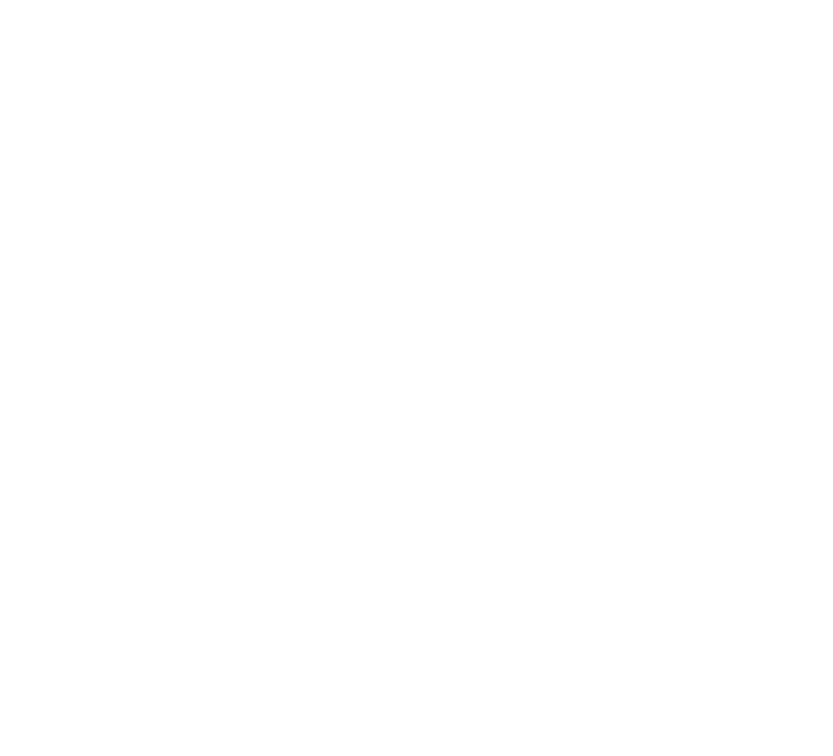
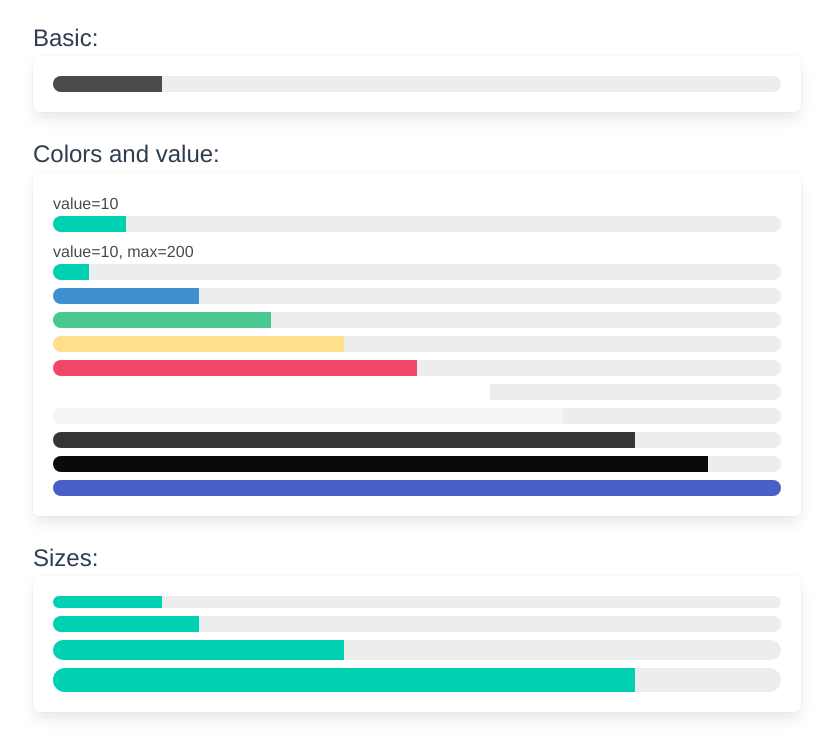
Before and after one commit to vue-bulma/bulma-ui, a Vue app: page /elements/Progress in a window 1280 px wide. Shown: the top 756 px of the page, without its empty margins (223-1056 px from the left). Built offline with nearby package versions, Linux system fonts and the light colour scheme.

Commit message:
add elements-progress

```diff
--- /dev/null
+++ b/examples/components/elements/Notification.vue
@@ -0,0 +1,82 @@
+<template>
+  <div class="container">
+    <span
+      id="Basic"
+      class="title"
+    >Basic:</span>
+    <vb-box>
+      <vb-notification>
+        Lorem ipsum dolor sit amet, consectetur
+        adipiscing elit lorem ipsum dolor. <strong>Pellentesque risus mi</strong>, tempus quis placerat ut, porta nec nulla. Vestibulum rhoncus ac ex sit amet fringilla. Nullam gravida purus diam, et dictum <a>felis venenatis</a> efficitur. Sit amet,
+        consectetur adipiscing elit
+      </vb-notification>
+    </vb-box>
+    <span
+      id="Colors"
+      class="title"
+    >Colors:</span>
+    <vb-box class="box-background">
+      <vb-notification color="primary">
+        Lorem ipsum dolor sit amet, consectetur
+        adipiscing elit lorem ipsum dolor. <strong>Pellentesque risus mi</strong>, tempus quis placerat ut, porta nec nulla. Vestibulum rhoncus ac ex sit amet fringilla. Nullam gravida purus diam, et dictum <a>felis venenatis</a> efficitur. Sit amet,
+        consectetur adipiscing elit
+      </vb-notification>
+      <vb-notification color="info">
+        Lorem ipsum dolor sit amet, consectetur
+        adipiscing elit lorem ipsum dolor. <strong>Pellentesque risus mi</strong>, tempus quis placerat ut, porta nec nulla. Vestibulum rhoncus ac ex sit amet fringilla. Nullam gravida purus diam, et dictum <a>felis venenatis</a> efficitur. Sit amet,
+        consectetur adipiscing elit
+      </vb-notification>
+      <vb-notification color="success">
+        Lorem ipsum dolor sit amet, consectetur
+        adipiscing elit lorem ipsum dolor. <strong>Pellentesque risus mi</strong>, tempus quis placerat ut, porta nec nulla. Vestibulum rhoncus ac ex sit amet fringilla. Nullam gravida purus diam, et dictum <a>felis venenatis</a> efficitur. Sit amet,
+        consectetur adipiscing elit
+      </vb-notification>
+      <vb-notification color="warning">
+        Lorem ipsum dolor sit amet, consectetur
+        adipiscing elit lorem ipsum dolor. <strong>Pellentesque risus mi</strong>, tempus quis placerat ut, porta nec nulla. Vestibulum rhoncus ac ex sit amet fringilla. Nullam gravida purus diam, et dictum <a>felis venenatis</a> efficitur. Sit amet,
+        consectetur adipiscing elit
+      </vb-notification>
+      <vb-notification color="danger">
+        Lorem ipsum dolor sit amet, consectetur
+        adipiscing elit lorem ipsum dolor. <strong>Pellentesque risus mi</strong>, tempus quis placerat ut, porta nec nulla. Vestibulum rhoncus ac ex sit amet fringilla. Nullam gravida purus diam, et dictum <a>felis venenatis</a> efficitur. Sit amet,
+        consectetur adipiscing elit
+      </vb-notification>
+      <vb-notification color="white">
+        Lorem ipsum dolor sit amet, consectetur
+        adipiscing elit lorem ipsum dolor. <strong>Pellentesque risus mi</strong>, tempus quis placerat ut, porta nec nulla. Vestibulum rhoncus ac ex sit amet fringilla. Nullam gravida purus diam, et dictum <a>felis venenatis</a> efficitur. Sit amet,
+        consectetur adipiscing elit
+      </vb-notification>
+      <vb-notification color="light">
+        Lorem ipsum dolor sit amet, consectetur
+        adipiscing elit lorem ipsum dolor. <strong>Pellentesque risus mi</strong>, tempus quis placerat ut, porta nec nulla. Vestibulum rhoncus ac ex sit amet fringilla. Nullam gravida purus diam, et dictum <a>felis venenatis</a> efficitur. Sit amet,
+        consectetur adipiscing elit
+      </vb-notification>
+      <vb-notification color="dark">
+        Lorem ipsum dolor sit amet, consectetur
+        adipiscing elit lorem ipsum dolor. <strong>Pellentesque risus mi</strong>, tempus quis placerat ut, porta nec nulla. Vestibulum rhoncus ac ex sit amet fringilla. Nullam gravida purus diam, et dictum <a>felis venenatis</a> efficitur. Sit amet,
+        consectetur adipiscing elit
+      </vb-notification>
+      <vb-notification color="black">
+        Lorem ipsum dolor sit amet, consectetur
+        adipiscing elit lorem ipsum dolor. <strong>Pellentesque risus mi</strong>, tempus quis placerat ut, porta nec nulla. Vestibulum rhoncus ac ex sit amet fringilla. Nullam gravida purus diam, et dictum <a>felis venenatis</a> efficitur. Sit amet,
+        consectetur adipiscing elit
+      </vb-notification>
+      <vb-notification color="link">
+        Lorem ipsum dolor sit amet, consectetur
+        adipiscing elit lorem ipsum dolor. <strong>Pellentesque risus mi</strong>, tempus quis placerat ut, porta nec nulla. Vestibulum rhoncus ac ex sit amet fringilla. Nullam gravida purus diam, et dictum <a>felis venenatis</a> efficitur. Sit amet,
+        consectetur adipiscing elit
+      </vb-notification>
+    </vb-box>
+  </div>
+</template>
+
+<script>
+export default {
+  name: 'NotificationExamples'
+}
+</script>
+<style>
+.box-background {
+  background-color: #ddf9fe !important;
+}
+</style>
--- /dev/null
+++ b/examples/components/elements/Progress.vue
@@ -0,0 +1,95 @@
+<template>
+  <div class="container">
+    <span
+      id="Basic"
+      class="title"
+    >Basic:</span>
+    <vb-box>
+      <vb-progress></vb-progress>
+    </vb-box>
+    <span
+      id="Colors"
+      class="title"
+    >Colors and value:</span>
+    <vb-box>
+      value=10
+      <vb-progress
+        color="primary"
+        value="10"
+      ></vb-progress>
+      value=10, max=200<vb-progress
+        color="primary"
+        value="10"
+        max="200"
+      ></vb-progress>
+      <vb-progress
+        color="info"
+        value="20"
+      ></vb-progress>
+      <vb-progress
+        color="success"
+        value="30"
+      ></vb-progress>
+      <vb-progress
+        color="warning"
+        value="40"
+      ></vb-progress>
+      <vb-progress
+        color="danger"
+        value="50"
+      ></vb-progress>
+      <vb-progress
+        color="white"
+        value="60"
+      ></vb-progress>
+      <vb-progress
+        color="light"
+        value="70"
+      ></vb-progress>
+      <vb-progress
+        color="dark"
+        value="80"
+      ></vb-progress>
+      <vb-progress
+        color="black"
+        value="90"
+      ></vb-progress>
+      <vb-progress
+        color="link"
+        value="100"
+      ></vb-progress>
+    </vb-box>
+    <span
+      id="Sizes"
+      class="title"
+    >Sizes:</span>
+    <vb-box>
+      <vb-progress
+        color="primary"
+        size="small"
+      ></vb-progress>
+      <vb-progress
+        color="primary"
+        value="20"
+      ></vb-progress>
+      <vb-progress
+        color="primary"
+        value="40"
+        size="medium"
+      ></vb-progress>
+      <vb-progress
+        color="primary"
+        value="80"
+        size="large"
+      ></vb-progress>
+    </vb-box>
+  </div>
+</template>
+
+<script>
+export default {
+  name: 'ProgressExamples'
+}
+</script>
+<style>
+</style>
--- a/examples/router.js
+++ b/examples/router.js
@@ -37,6 +37,16 @@
       component: () => import('./components/elements/Image')
     },
     {
+      path: '/elements/notification',
+      name: 'Notification',
+      component: () => import('./components/elements/Notification')
+    },
+    {
+      path: '/elements/Progress',
+      name: 'ProgressBar',
+      component: () => import('./components/elements/Progress')
+    },
+    {
       path: '/form/input',
       name: 'Input',
       component: () => import('./components/form/Input')
--- a/src/components/elements/Button.vue
+++ b/src/components/elements/Button.vue
@@ -8,7 +8,7 @@
 export default {
   name: 'VbButton',
   props: {
-    type: {
+    color: {
       type: String,
       validator: value =>
         [
@@ -42,10 +42,10 @@
   },
   computed: {
     classes() {
-      const { type, size, outlined, inverted, state, fullwidth, rounded } = this
+      const { color, size, outlined, inverted, state, fullwidth, rounded } = this
       const obj = {
         button: true,
-        [`is-${type}`]: !!type,
+        [`is-${color}`]: !!color,
         [`is-${size}`]: !!size,
         [`is-${state}`]: !!state,
         'is-fullwidth': fullwidth,
--- /dev/null
+++ b/src/components/elements/Notification.vue
@@ -0,0 +1,46 @@
+<template>
+  <div :class="classes">
+    <button class="delete"></button>
+    <slot></slot>
+  </div>
+</template>
+
+<script>
+export default {
+  name: 'VbNotification',
+  props: {
+    color: {
+      type: String,
+      validator: value =>
+        [
+          'primary',
+          'info',
+          'success',
+          'warning',
+          'danger',
+          'white',
+          'light',
+          'dark',
+          'black',
+          'link'
+        ].includes(value)
+    }
+  },
+  computed: {
+    classes() {
+      const { color } = this
+      const obj = {
+        notification: true,
+        [`is-${color}`]: !!color
+      }
+      return obj
+    }
+  }
+}
+</script>
+
+<style lang="scss">
+@import '~bulma/sass/utilities/_all';
+@import '~bulma/sass/elements/button';
+@import '~bulma/sass/elements/notification.sass';
+</style>
--- /dev/null
+++ b/src/components/elements/ProgressBar.vue
@@ -0,0 +1,51 @@
+<template>
+  <progress
+    :class="classes"
+    :value="15"
+    :max="100"
+  ></progress>
+</template>
+
+<script>
+export default {
+  name: 'VbProgress',
+  props: {
+    color: {
+      type: String,
+      validator: value =>
+        [
+          'primary',
+          'info',
+          'success',
+          'warning',
+          'danger',
+          'white',
+          'light',
+          'dark',
+          'black',
+          'link'
+        ].includes(value)
+    },
+    size: {
+      type: String,
+      validator: value => ['small', 'medium', 'large'].includes(value)
+    }
+  },
+  computed: {
+    classes() {
+      const { color, size } = this
+      const obj = {
+        progress: true,
+        [`is-${color}`]: !!color,
+        [`is-${size}`]: !!size
+      }
+      return obj
+    }
+  }
+}
+</script>
+
+<style lang="scss">
+@import '~bulma/sass/utilities/_all';
+@import '~bulma/sass/elements/progress.sass';
+</style>
--- a/src/index.js
+++ b/src/index.js
@@ -7,6 +7,8 @@
 import ButtonAddons from './components/elements/ButtonAddons'
 import ButtonsList from './components/elements/ButtonsList'
 import Image from './components/elements/Image'
+import Note from './components/elements/Notification'
+import Progress from './components/elements/ProgressBar'
 import Input from './components/form/Input'
 import Textarea from './components/form/Textarea'
 import Select from './components/form/Select'
@@ -21,6 +23,8 @@
   ButtonAddons,
   ButtonsList,
   Image,
+  Note,
+  Progress,
   Input,
   Textarea,
   Select
```
Also changed, not shown: examples/components/elements/Button.vue (+33 -33 lines).
